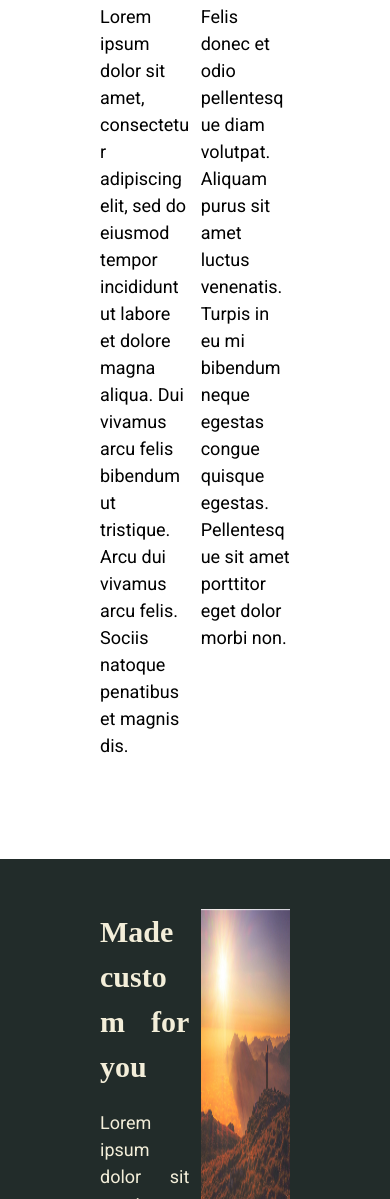
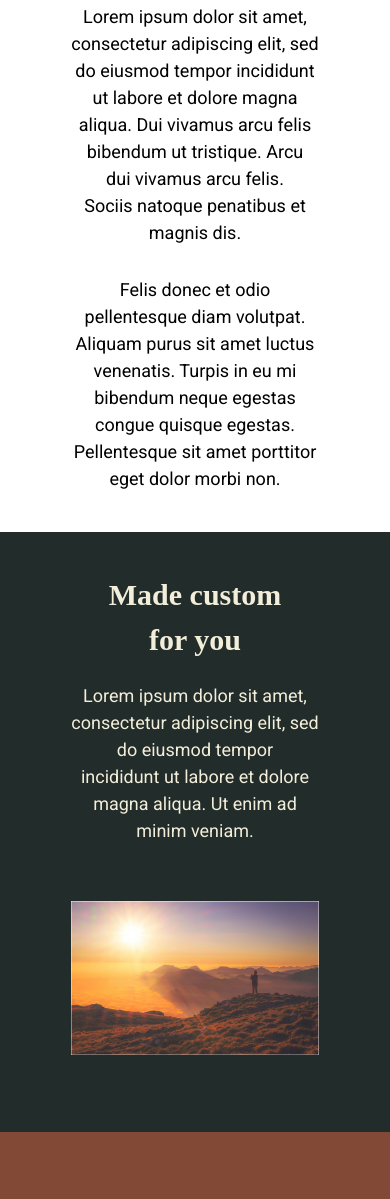
Before and after one commit to RoxySash/CSS-Flexbox-Challenge-by-Kevin-Powell, a plain HTML site: page index.html in a window 390 px wide. Shown: the part 801-2000 px from the top of the page. Drawn offline with Linux system fonts and the light colour scheme; a web font is replaced by a local one.

Commit message:
Third commit added media query for mobile

```diff
--- a/styles.css
+++ b/styles.css
@@ -196,9 +196,86 @@ h3 {
     justify-content: center;
 
   }
+  @media (max-width: 600px) {
 
+    body {
+      margin: 0 auto;
+    }
+
+    .qaulity-flex {
+      display: flex;
+      flex-direction: column;
+      justify-content: center;
+      align-items: center;
+      padding: 40px;
+
+    }
+    .col-one {
+      margin: 0 20px;
+      width: 80%;
+      text-align: center;
+
+    }
+    .col-two {
+      margin: 0 20px;
+      width: 80%;
+      text-align: center;
+      margin-top: 30px;
+
+    }
+
+    .third-area-content {
+      display: flex;
+      flex-direction: column;
+      justify-content: center;
+      align-items: center;
+      height: 600px;
+      padding: 40px;
+
+
+
+    }
+    .third-area-text {
+      width: 80%;
+      text-align: center;
+
+
+    }
+
+    .third-area-image {
+      width: 80%;
+      padding-top: 20px;
+      justify-content: center;
+      margin: auto;
+    }
+
+    .fourth-area-content {
+      display: flex;
+      flex-direction: column;
+      justify-content: center;
+      align-items: center;
+      height: 600px;
+      padding: 40px;
+    }
+
+    .fourth-area-text {
+      width: 80%;
+      text-align: center;
+      padding-top: 20px;
+
+    }
+
+    .fourth-area-image {
+      width: 80%;
+      justify-content: center;
+      margin: auto;
+    }
+
+  }
   /* After finishing the challenge i realized that there was a pink or peach border but i never put a border on the img
   * i researched and tried the border:0; on the img selector and it wasnt removed
   * currently i have the color of the text for areas three and four maybe if i change it
-  *
+  * so kevin said the images from figma came with the broder lines no need to worry
   */
+
+  /* this is too much code but i need to make this responsive to mobile */
```
